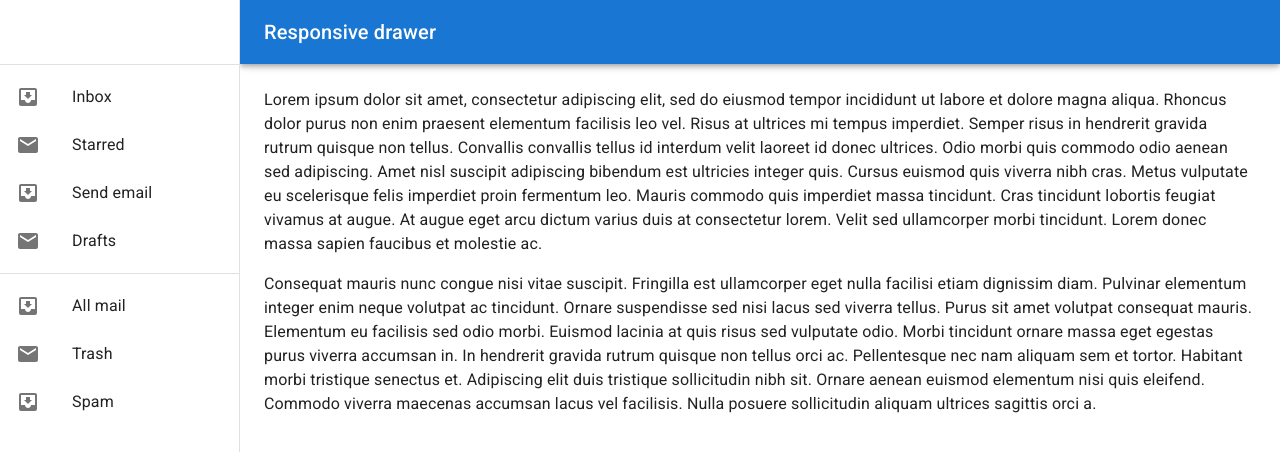
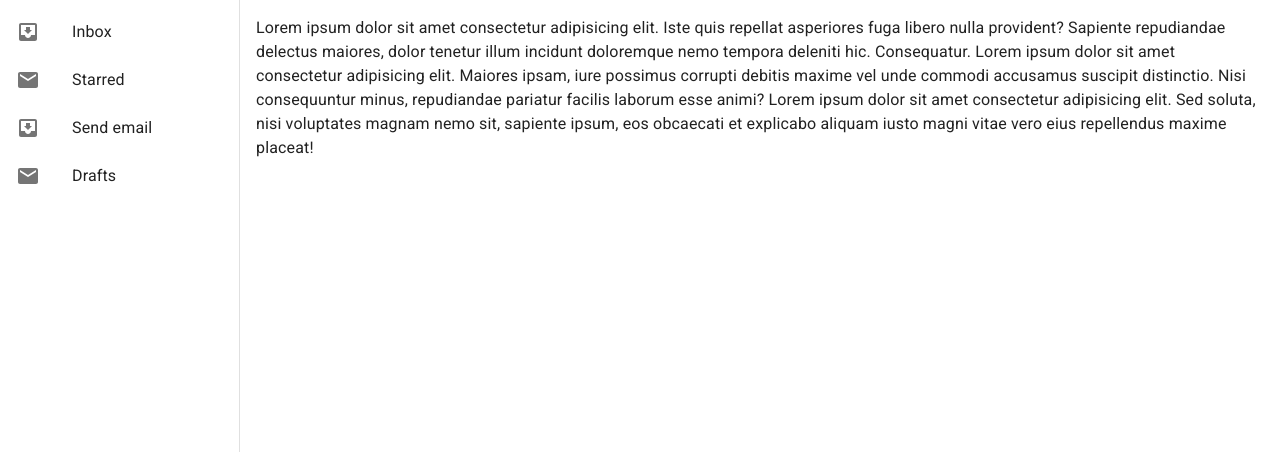
Before and after one commit to hachi-nico/bbb-youtube-app-v2, a React (Vite) app: page / in a window 1280 px wide. Shown: the top 452 px of the page. Built offline with nearby package versions, Linux system fonts and the light colour scheme.

Commit message:
tuning content main layout dan responsive navbar

```diff
--- a/package.json
+++ b/package.json
@@ -4,7 +4,7 @@
   "version": "0.0.0",
   "type": "module",
   "scripts": {
-    "dev": "vite",
+    "dev": "vite --host",
     "build": "vite build",
     "preview": "vite preview"
   },
--- a/src/App.jsx
+++ b/src/App.jsx
@@ -6,21 +6,22 @@ import Beranda from './pages/Beranda'
 
 export default function App() {
   return (
-    <RouterWrapper>
-      <MainLayout />
-    </RouterWrapper>
+    <BrowserRouter>
+      <MainPages />
+    </BrowserRouter>
   )
 }
 
-const RouterWrapper = ({children}) => {
+const MainPages = () => {
   return (
     <BrowserRouter>
-      {children}
-      <Switch>
-        <Route exact path="/">
-          <Beranda />
-        </Route>
-      </Switch>
+      <MainLayout>
+        <Switch>
+          <Route exact path="/">
+            <Beranda />
+          </Route>
+        </Switch>
+      </MainLayout>
     </BrowserRouter>
   )
 }
--- a/src/layouts/MainLayout.jsx
+++ b/src/layouts/MainLayout.jsx
@@ -1,8 +1,7 @@
-import * as React from 'react'
+import React, {useState} from 'react'
 import AppBar from '@mui/material/AppBar'
 import Box from '@mui/material/Box'
 import CssBaseline from '@mui/material/CssBaseline'
-import Divider from '@mui/material/Divider'
 import Drawer from '@mui/material/Drawer'
 import IconButton from '@mui/material/IconButton'
 import InboxIcon from '@mui/icons-material/MoveToInbox'
@@ -16,20 +15,19 @@ import MenuIcon from '@mui/icons-material/Menu'
 import Toolbar from '@mui/material/Toolbar'
 import Typography from '@mui/material/Typography'
 
+import "./MainLayout.css"
+
 const drawerWidth = 240
 
-function ResponsiveDrawer(props) {
-  const {window} = props
-  const [mobileOpen, setMobileOpen] = React.useState(false)
+function ResponsiveDrawer({children, window}) {
+  const [mobileOpen, setMobileOpen] = useState(false)
 
   const handleDrawerToggle = () => {
     setMobileOpen(!mobileOpen)
   }
 
   const drawer = (
-    <div>
-      <Toolbar />
-      <Divider />
+    <>
       <List>
         {['Inbox', 'Starred', 'Send email', 'Drafts'].map((text, index) => (
           <ListItem key={text} disablePadding>
@@ -42,42 +40,24 @@ function ResponsiveDrawer(props) {
           </ListItem>
         ))}
       </List>
-      <Divider />
-      <List>
-        {['All mail', 'Trash', 'Spam'].map((text, index) => (
-          <ListItem key={text} disablePadding>
-            <ListItemButton>
-              <ListItemIcon>
-                {index % 2 === 0 ? <InboxIcon /> : <MailIcon />}
-              </ListItemIcon>
-              <ListItemText primary={text} />
-            </ListItemButton>
-          </ListItem>
-        ))}
-      </List>
-    </div>
+    </>
   )
 
   const container =
     window !== undefined ? () => window().document.body : undefined
 
   return (
-    <Box sx={{display: 'flex'}}>
+    <Box sx={{display: 'flex'}} className="removeBoxPadding">
       <CssBaseline />
-      <AppBar
-        position="fixed"
-        sx={{
-          width: {sm: `calc(100% - ${drawerWidth}px)`},
-          ml: {sm: `${drawerWidth}px`},
-        }}
-      >
+      {/* Section navbar */}
+      <AppBar position="fixed" sx={{display: {md: 'none'}}}>
         <Toolbar>
           <IconButton
             color="inherit"
             aria-label="open drawer"
             edge="start"
             onClick={handleDrawerToggle}
-            sx={{mr: 2, display: {sm: 'none'}}}
+            sx={{mr: 2, display: {md: 'none'}}}
           >
             <MenuIcon />
           </IconButton>
@@ -86,11 +66,9 @@ function ResponsiveDrawer(props) {
           </Typography>
         </Toolbar>
       </AppBar>
-      <Box
-        component="nav"
-        sx={{width: {sm: drawerWidth}, flexShrink: {sm: 0}}}
-        aria-label="mailbox folders"
-      >
+
+      <Box sx={{width: {md: drawerWidth}}}>
+        {/* Section Drawer Mobile */}
         {/* The implementation can be swapped with js to avoid SEO duplication of links. */}
         <Drawer
           container={container}
@@ -101,16 +79,18 @@ function ResponsiveDrawer(props) {
             keepMounted: true, // Better open performance on mobile.
           }}
           sx={{
-            display: {xs: 'block', sm: 'none'},
+            display: {xs: 'block', md: 'none'},
             '& .MuiDrawer-paper': {boxSizing: 'border-box', width: drawerWidth},
           }}
         >
           {drawer}
         </Drawer>
+
+        {/* Section Drawer Desktop */}
         <Drawer
           variant="permanent"
           sx={{
-            display: {xs: 'none', sm: 'block'},
+            display: {xs: 'none', md: 'block'},
             '& .MuiDrawer-paper': {boxSizing: 'border-box', width: drawerWidth},
           }}
           open
@@ -119,39 +99,12 @@ function ResponsiveDrawer(props) {
         </Drawer>
       </Box>
       <Box
-        component="main"
-        sx={{flexGrow: 1, p: 3, width: {sm: `calc(100% - ${drawerWidth}px)`}}}
+        sx={{
+          px: 2,
+          width: {sm: `calc(100% - ${drawerWidth}px)`},
+        }}
       >
-        <Toolbar />
-        <Typography paragraph>
-          Lorem ipsum dolor sit amet, consectetur adipiscing elit, sed do
-          eiusmod tempor incididunt ut labore et dolore magna aliqua. Rhoncus
-          dolor purus non enim praesent elementum facilisis leo vel. Risus at
-          ultrices mi tempus imperdiet. Semper risus in hendrerit gravida rutrum
-          quisque non tellus. Convallis convallis tellus id interdum velit
-          laoreet id donec ultrices. Odio morbi quis commodo odio aenean sed
-          adipiscing. Amet nisl suscipit adipiscing bibendum est ultricies
-          integer quis. Cursus euismod quis viverra nibh cras. Metus vulputate
-          eu scelerisque felis imperdiet proin fermentum leo. Mauris commodo
-          quis imperdiet massa tincidunt. Cras tincidunt lobortis feugiat
-          vivamus at augue. At augue eget arcu dictum varius duis at consectetur
-          lorem. Velit sed ullamcorper morbi tincidunt. Lorem donec massa sapien
-          faucibus et molestie ac.
-        </Typography>
-        <Typography paragraph>
-          Consequat mauris nunc congue nisi vitae suscipit. Fringilla est
-          ullamcorper eget nulla facilisi etiam dignissim diam. Pulvinar
-          elementum integer enim neque volutpat ac tincidunt. Ornare suspendisse
-          sed nisi lacus sed viverra tellus. Purus sit amet volutpat consequat
-          mauris. Elementum eu facilisis sed odio morbi. Euismod lacinia at quis
-          risus sed vulputate odio. Morbi tincidunt ornare massa eget egestas
-          purus viverra accumsan in. In hendrerit gravida rutrum quisque non
-          tellus orci ac. Pellentesque nec nam aliquam sem et tortor. Habitant
-          morbi tristique senectus et. Adipiscing elit duis tristique
-          sollicitudin nibh sit. Ornare aenean euismod elementum nisi quis
-          eleifend. Commodo viverra maecenas accumsan lacus vel facilisis. Nulla
-          posuere sollicitudin aliquam ultrices sagittis orci a.
-        </Typography>
+        {children}
       </Box>
     </Box>
   )
--- a/src/pages/Beranda.jsx
+++ b/src/pages/Beranda.jsx
@@ -1,11 +1,20 @@
 import React from 'react'
-import {Button} from '../components/MUILoader'
 
 const Beranda = () => {
   return (
     <div>
-      <Button variant="contained">Hello World</Button>
-      <h1>Beranda</h1>
+      <p>
+        Lorem ipsum dolor sit amet consectetur adipisicing elit. Iste quis
+        repellat asperiores fuga libero nulla provident? Sapiente repudiandae
+        delectus maiores, dolor tenetur illum incidunt doloremque nemo tempora
+        deleniti hic. Consequatur. Lorem ipsum dolor sit amet consectetur
+        adipisicing elit. Maiores ipsam, iure possimus corrupti debitis maxime
+        vel unde commodi accusamus suscipit distinctio. Nisi consequuntur minus,
+        repudiandae pariatur facilis laborum esse animi? Lorem ipsum dolor sit
+        amet consectetur adipisicing elit. Sed soluta, nisi voluptates magnam
+        nemo sit, sapiente ipsum, eos obcaecati et explicabo aliquam iusto magni
+        vitae vero eius repellendus maxime placeat!
+      </p>
     </div>
   )
 }
```
Also changed, not shown: src/layouts/MainLayout.css (added).
